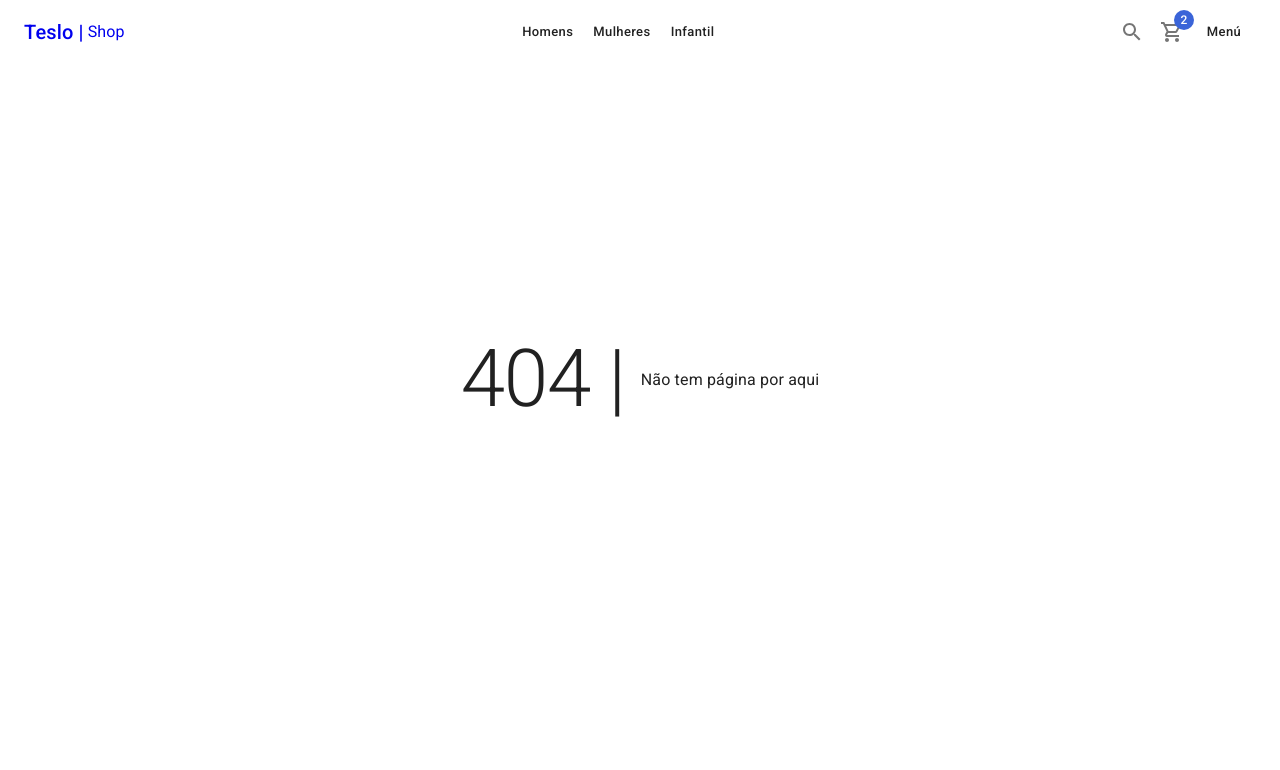
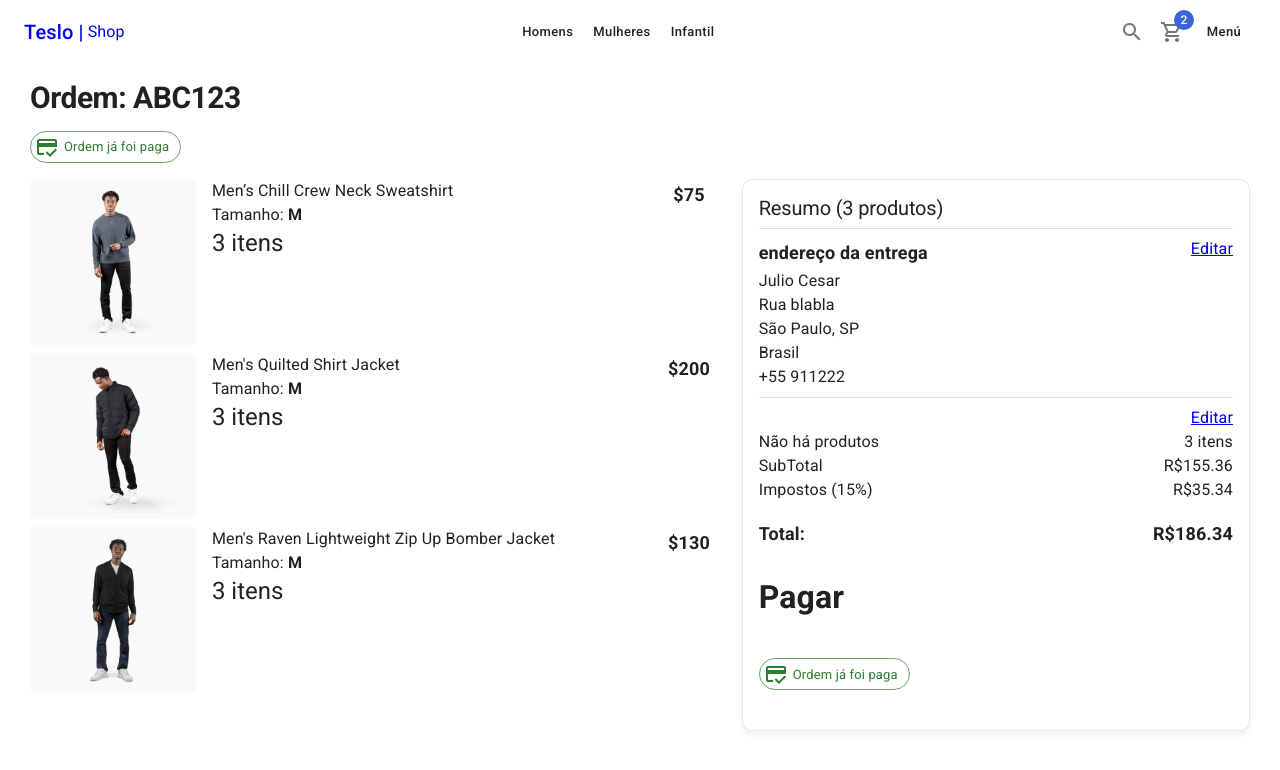
Before and after one commit to JulinhoDeveloper/LojaTesloClone, a Next.js app: page /orders/1 in a window 1280 px wide. Before the commit this address had no page. Shown: the top 770 px of the page. Built offline with nearby package versions, Linux system fonts and the light colour scheme.

Commit message:
página de pagamento

```diff
--- /dev/null
+++ b/pages/orders/[id].tsx
@@ -0,0 +1,91 @@
+import NextLink from 'next/link';
+
+import { Link, Box, Card, CardContent, Divider, Grid, Typography, Chip } from '@mui/material';
+import { CreditCardOffOutlined, CreditScoreOutlined } from '@mui/icons-material';
+
+import { ShopLayout } from '../../components/layouts/ShopLayout';
+import { CartList, OrderSummary } from '../../components/cart';
+
+
+const OrderPage = () => {
+  return (
+    <ShopLayout title='Resumo da ordem 123671523' pageDescription={'Resumo da ordem'}>
+        <Typography variant='h1' component='h1'>Ordem: ABC123</Typography>
+
+        {/* <Chip
+            sx={{ my: 2 }}
+            label="Pendende de pagamento"
+            variant='outlined'
+            color="error"
+            icon={ <CreditCardOffOutlined /> }
+        /> */}
+        <Chip
+            sx={{ my: 2 }}
+            label="Ordem já foi paga"
+            variant='outlined'
+            color="success"
+            icon={ <CreditScoreOutlined /> }
+        />
+
+        <Grid container>
+            <Grid item xs={ 12 } sm={ 7 }>
+                <CartList />
+            </Grid>
+            <Grid item xs={ 12 } sm={ 5 }>
+                <Card className='summary-card'>
+                    <CardContent>
+                        <Typography variant='h2'>Resumo (3 produtos)</Typography>
+                        <Divider sx={{ my:1 }} />
+
+                        <Box display='flex' justifyContent='space-between'>
+                            <Typography variant='subtitle1'>endereço da entrega</Typography>
+                            <NextLink href='/checkout/address' passHref>
+                                <Link underline='always'>
+                                    Editar
+                                </Link>
+                            </NextLink>
+                        </Box>
+
+
+                        <Typography>Julio Cesar</Typography>
+                        <Typography>Rua blabla</Typography>
+                        <Typography>São Paulo, SP</Typography>
+                        <Typography>Brasil</Typography>
+                        <Typography>+55 911222</Typography>
+
+                        <Divider sx={{ my:1 }} />
+
+                        <Box display='flex' justifyContent='end'>
+                            <NextLink href='/cart' passHref>
+                                <Link underline='always'>
+                                    Editar
+                                </Link>
+                            </NextLink>
+                        </Box>
+
+                        <OrderSummary />
+
+                        <Box sx={{ mt: 3 }}>
+                            {/* TODO */}
+                            <h1>Pagar</h1>
+
+                            <Chip
+                                sx={{ my: 2 }}
+                                label="Ordem já foi paga"
+                                variant='outlined'
+                                color="success"
+                                icon={ <CreditScoreOutlined /> }
+                            />
+                        </Box>
+
+                    </CardContent>
+                </Card>
+            </Grid>
+        </Grid>
+
+
+    </ShopLayout>
+  )
+}
+
+export default OrderPage;
```
